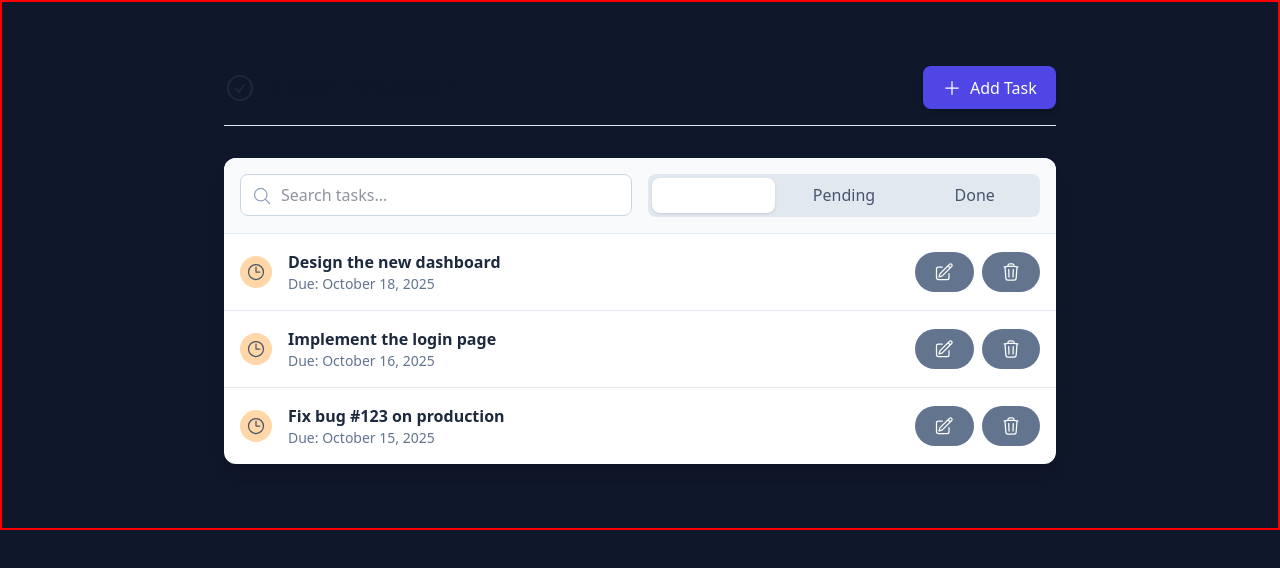
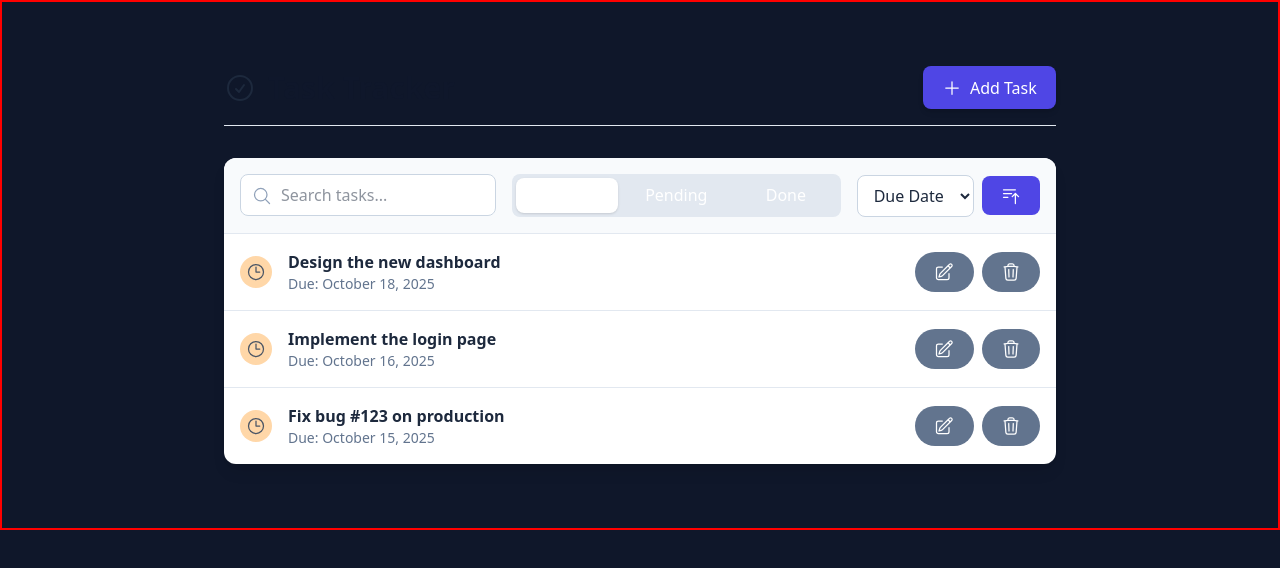
Before and after one commit to prajwalsiwa/Mini-Task-Tracker, a React (Vite) app: page / in a window 1280 px wide. Shown: the top 568 px of the page. Built offline with nearby package versions, Linux system fonts and the light colour scheme.

Commit message:
feat: include sorting button controls

```diff
--- a/src/components/Controls.tsx
+++ b/src/components/Controls.tsx
@@ -1,26 +1,48 @@
-import type { Status } from "../types/types";
+import type { SortOption, Status } from "../types/types";
 import SearchIcon from "./icons/SearchIcon";
+import SortAscIcon from "./icons/SortAscIcon";
+import SortDescIcon from "./icons/SortDescIcon";
 
 interface ControlsProps {
   searchTerm: string;
   setSearchTerm: (term: string) => void;
   activeFilter: Status | "All";
   setActiveFilter: (filter: Status | "All") => void;
+  sortOption: SortOption;
+  setSortOption: (option: SortOption) => void;
 }
 
 const filterOptions: (Status | "All")[] = ["All", "Pending", "Done"];
+const sortKeys: { value: SortOption["key"]; label: string }[] = [
+  { value: "dueDate", label: "Due Date" },
+  { value: "title", label: "Title" },
+];
 
 function Controls({
   searchTerm,
   setSearchTerm,
   activeFilter,
   setActiveFilter,
+  sortOption,
+  setSortOption,
 }: ControlsProps) {
+  const handleSortKeyChange = (e: React.ChangeEvent<HTMLSelectElement>) => {
+    setSortOption({ ...sortOption, key: e.target.value as SortOption["key"] });
+  };
+
+  const toggleSortDirection = () => {
+    setSortOption({
+      ...sortOption,
+      direction: sortOption.direction === "asc" ? "desc" : "asc",
+    });
+  };
+
   return (
-    <div className="p-4 bg-slate-50 dark:bg-slate-800/50 border-b border-slate-200 dark:border-slate-700">
-      <div className="grid grid-cols-1 md:grid-cols-2 gap-4">
+    <div className="p-4 flex flex-col gap-4 sm:flex-row sm:justify-between w-full bg-slate-50 dark:bg-slate-800/50 border-b border-slate-200 dark:border-slate-700">
+      {/* Search + Filters */}
+      <div className="flex flex-col sm:flex-row gap-4 w-full">
         {/* Search Input */}
-        <div className="relative">
+        <div className="relative w-full sm:w-64">
           <div className="absolute inset-y-0 left-0 pl-3 flex items-center pointer-events-none">
             <SearchIcon className="h-5 w-5 text-slate-400" />
           </div>
@@ -32,18 +54,17 @@ function Controls({
             className="w-full pl-10 pr-4 py-2 border border-slate-300 dark:border-slate-600 rounded-lg bg-white dark:bg-slate-700 focus:outline-none focus:ring-2 focus:ring-brand-primary"
           />
         </div>
-        {/* Filters & Sorting */}
-        <div className="flex flex-col sm:flex-row gap-4">
+
         {/* Filter Buttons */}
         <div className="flex-1 grid grid-cols-3 gap-2 bg-slate-200 dark:bg-slate-700 p-1 rounded-lg">
           {filterOptions.map((filter) => (
             <button
               key={filter}
               onClick={() => setActiveFilter(filter)}
-                className={`!px-3 !py-1.5 text-sm !bg-transparent !outline-0 !border-transparent  font-semibold rounded-md transition-colors duration-200 ${
+              className={`!px-3 !py-1.5 text-sm font-semibold rounded-md transition-colors duration-200 ${
                 activeFilter === filter
                   ? "!bg-white dark:!bg-slate-600 text-brand-primary dark:!text-white shadow"
-                    : "!text-slate-600 !bg-none dark:!text-slate-300 hover:!bg-slate-300/50 dark:hover:!bg-slate-600/50"
+                  : "!bg-transparent text-slate-600 dark:text-slate-300 hover:!bg-slate-300/50 dark:hover:!bg-slate-600/50"
               }`}
             >
               {filter}
@@ -51,6 +72,31 @@ function Controls({
           ))}
         </div>
       </div>
+
+      {/* Sorting Controls */}
+      <div className="flex w-full sm:w-auto justify-between sm:justify-end items-center gap-2">
+        <select
+          value={sortOption.key}
+          onChange={handleSortKeyChange}
+          className="w-full sm:w-auto px-3 py-2 border border-slate-300 dark:border-slate-600 rounded-lg bg-white dark:bg-slate-700 focus:outline-none focus:ring-2 focus:ring-brand-primary"
+        >
+          {sortKeys.map((key) => (
+            <option key={key.value} value={key.value}>
+              {key.label}
+            </option>
+          ))}
+        </select>
+
+        <button
+          onClick={toggleSortDirection}
+          className="p-2 border border-slate-300 dark:border-slate-600 rounded-lg bg-white dark:bg-slate-700 hover:bg-slate-100 dark:hover:bg-slate-600 focus:outline-none focus:ring-2 focus:ring-brand-primary"
+        >
+          {sortOption.direction === "asc" ? (
+            <SortAscIcon className="h-5 w-5" />
+          ) : (
+            <SortDescIcon className="h-5 w-5" />
+          )}
+        </button>
       </div>
     </div>
   );
--- a/src/pages/TaskTracker.tsx
+++ b/src/pages/TaskTracker.tsx
@@ -1,7 +1,7 @@
 import { useEffect, useState } from "react";
 import Header from "../components/Header";
 import TaskList from "../components/TaskList";
-import type { Status, Task } from "../types/types";
+import type { SortOption, Status, Task } from "../types/types";
 import { addTask, deleteTask, editTask, getTasks } from "../api/TaskApi";
 import TaskFormModal from "../components/TaskFormModal";
 import DeleteConfirmationModal from "../components/DeleteConfirmationModal";
@@ -15,6 +15,10 @@ function TaskTracker() {
   const [searchTerm, setSearchTerm] = useState("");
   const [activeFilter, setActiveFilter] = useState<Status | "All">("All");
   const [taskToDelete, setTaskToDelete] = useState<Task | null>(null);
+  const [sortOption, setSortOption] = useState<SortOption>({
+    key: "dueDate",
+    direction: "asc",
+  });
 
   useEffect(() => {
     const fetchTasks = async () => {
@@ -86,6 +90,8 @@ function TaskTracker() {
             setSearchTerm={setSearchTerm}
             activeFilter={activeFilter}
             setActiveFilter={setActiveFilter}
+            sortOption={sortOption}
+            setSortOption={setSortOption}
           />
           <TaskList
             tasks={filteredTasks}
--- a/src/types/types.ts
+++ b/src/types/types.ts
@@ -6,3 +6,8 @@ export type Task = {
     dueDate: string;
     status: Status;
 }
+
+export interface SortOption {
+    key: keyof Pick<Task, 'title' | 'dueDate'>;
+    direction: 'asc' | 'desc';
+}
```
Lines whose indentation alone changed are shown as unchanged.
